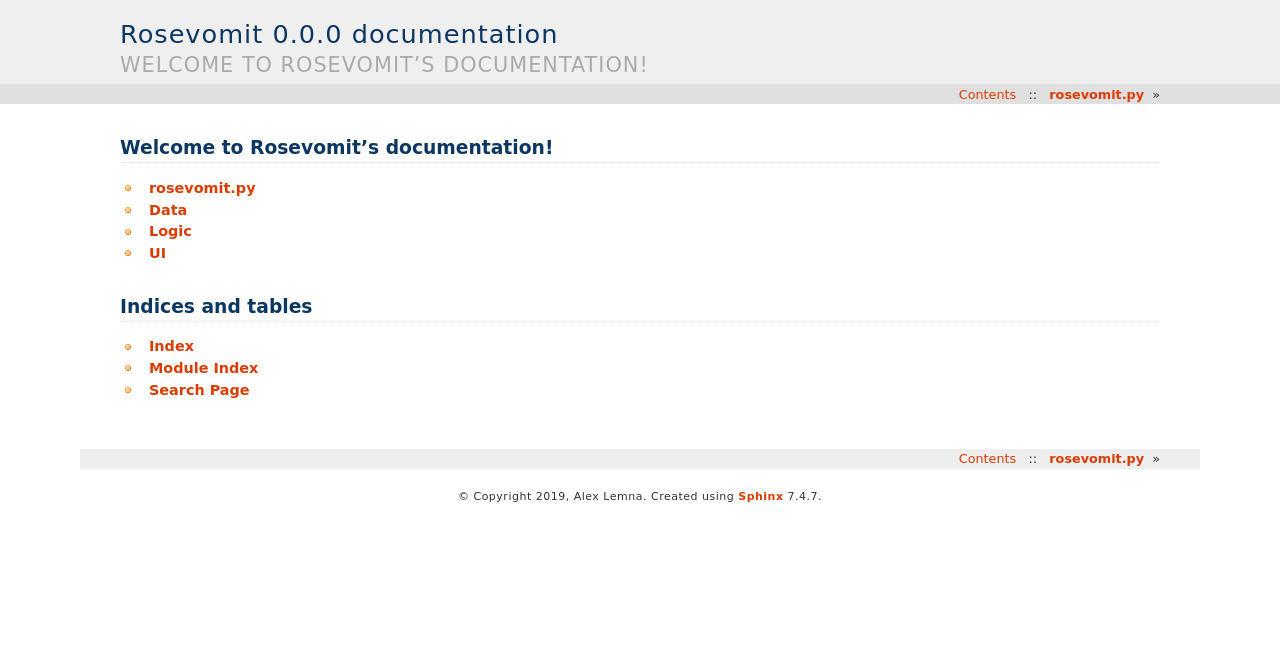
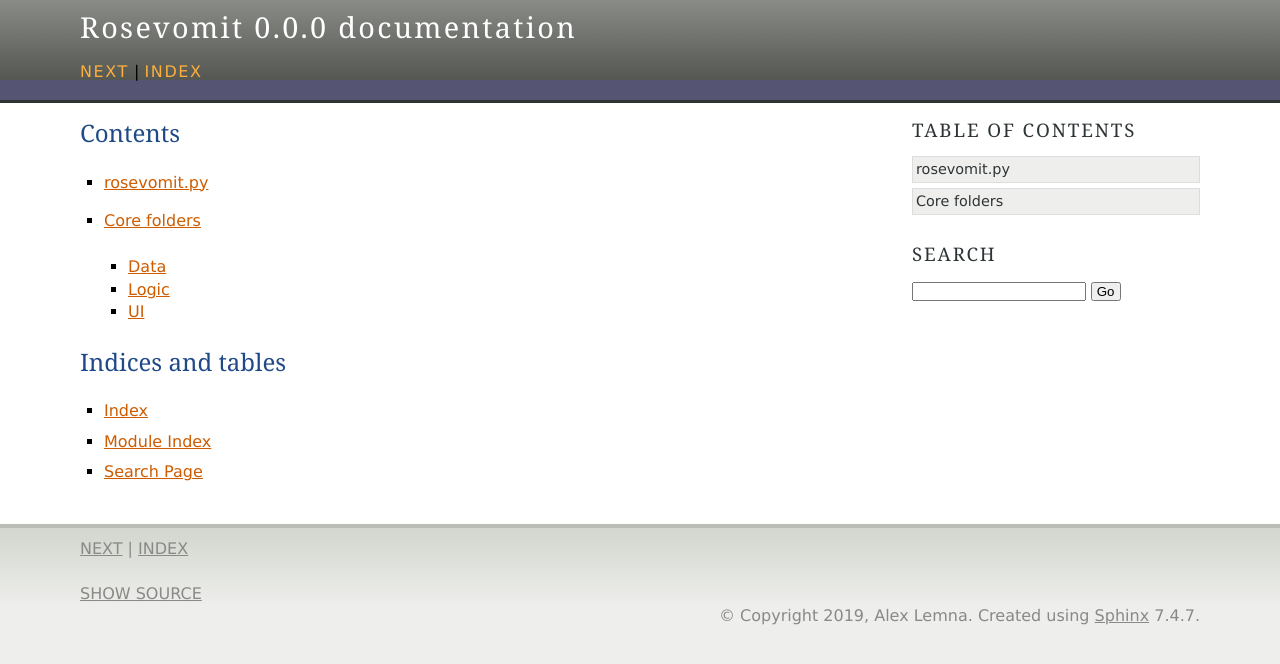
Before and after one commit to AlexLemna/npc-name-generator, a Sphinx documentation site: the page built from docs_Sphinx/source/index.rst, in a window 1280 px wide. Shown: the top 664 px of the page. Built offline with Sphinx 7.4.7, drawn with Linux system fonts in a browser that asks for light colours.

Commit message:
Added blank pages to begin Sphinx documentation

```diff
--- a/docs_Sphinx/source/conf.py
+++ b/docs_Sphinx/source/conf.py
@@ -47,7 +47,7 @@ exclude_patterns = []
 # The theme to use for HTML and HTML Help pages.  See the documentation for
 # a list of builtin themes.
 #
-html_theme = 'haiku'
+html_theme = 'agogo'
 
 # Add any paths that contain custom static files (such as style sheets) here,
 # relative to this directory. They are copied after the builtin static files,
--- /dev/null
+++ b/docs_Sphinx/source/core/core.rst
@@ -0,0 +1,11 @@
+=============
+core
+=============
+
+.. toctree::
+   :maxdepth: 2
+   :caption: Core folders
+
+   Data
+   Logic
+   UI
--- a/docs_Sphinx/source/index.rst
+++ b/docs_Sphinx/source/index.rst
@@ -3,16 +3,15 @@
    You can adapt this file completely to your liking, but it should at least
    contain the root `toctree` directive.
 
-Welcome to Rosevomit's documentation!
+Contents
 =====================================
 
 .. toctree::
-   :maxdepth: 2
+  :maxdepth: 2
 
-   core/rosevomit.py
-   core/Data
-   core/Logic
-   core/UI
+  core/rosevomit.py
+  Core folders <core/core>
+
 
 
 Indices and tables
```
